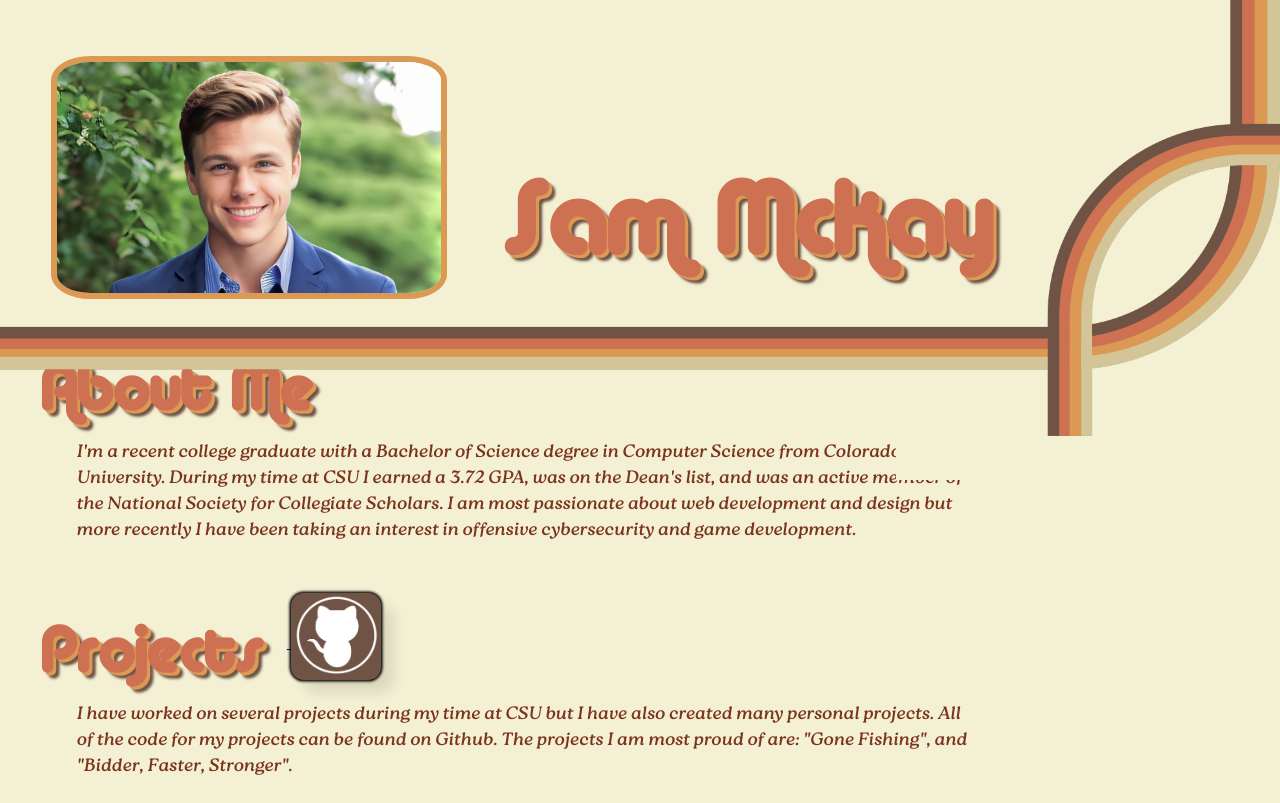
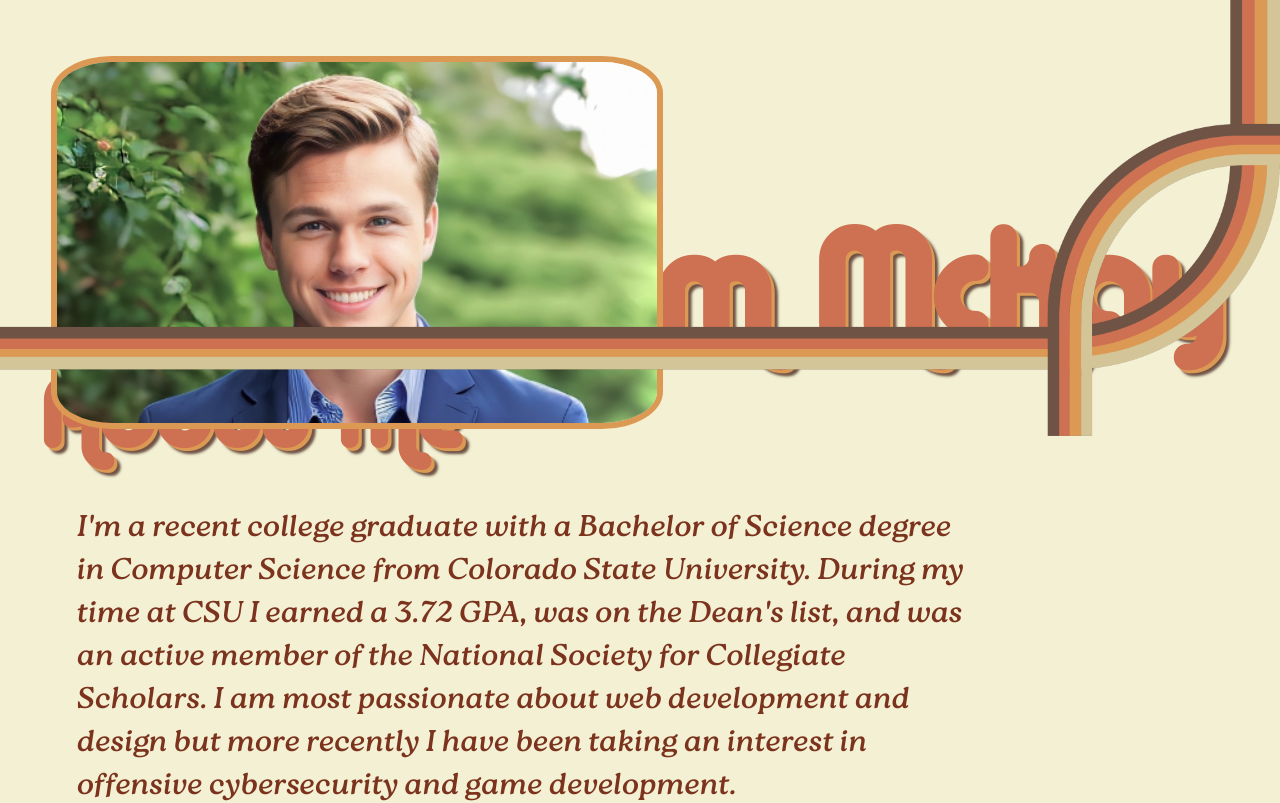
Before and after one commit to Retrope13/Personal-Website, a React (Create React App) app: page / in a window 1280 px wide. Shown: the top 803 px of the page. Built offline with nearby package versions, Linux system fonts and the light colour scheme.

Commit message:
convert heading to px values

```diff
--- a/src/Home.tsx
+++ b/src/Home.tsx
@@ -19,7 +19,7 @@ const HeadShot = styled.img`
   border: .5vw solid #DC9954;
   left: 4vw;
   top: 7vh;
-  width: 30vw;
+  width: 600px;
 `
 
 const Head = styled.h1`
@@ -29,7 +29,7 @@ const Head = styled.h1`
   top: 10vh;
   left: 39vw;
   font-family: Alba;
-  font-size: 8vw;
+  font-size: 150px;
   background-color: #00000000;
   text-shadow:
     .25vw .25vw 0 #dc9954, /*light orange*/
@@ -44,7 +44,7 @@ const StyledH2 = styled.h2`
   color: #ce7052;
   top: 3vh;
   font-family: Alba;
-  font-size: 5vw;
+  font-size: 100px;
   background-color: #00000000;
   text-shadow:
     .25vw .25vw 0 #dc9954, /*light orange*/
@@ -54,8 +54,8 @@ const StyledH2 = styled.h2`
   //*Jenelle's website has the buttons faded, then when you hover on them they saturate and grow.
   const Icon = styled.img`
     position: relative;
-      width: 7vw;
-      height: 6.8vw;
+    width: 100px;
+    height: 100px;
     background-color: #6F5345;
     border-radius: 1vw;
     top: 4vh;
@@ -81,7 +81,7 @@ const StyledH2 = styled.h2`
   const Content = styled.p`
     position: relative;
     font-family: Roca2;
-    font-size: 1.4vw;
+    font-size: 30px;
     left: 3vw;
     color: #7C331D;
     /*washed red: #D45456, aqua blue: #289C9D, */
@@ -104,7 +104,7 @@ const StyledH2 = styled.h2`
   `
 
 
-
+//~When I look at the mobile version right now the page is really zoomed out. I think it's because of overflow rules?
 
 function Home() {
 
```
Lines whose indentation alone changed are shown as unchanged.
